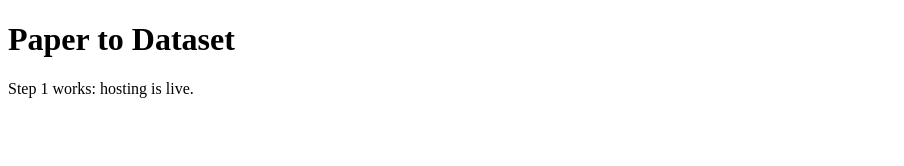
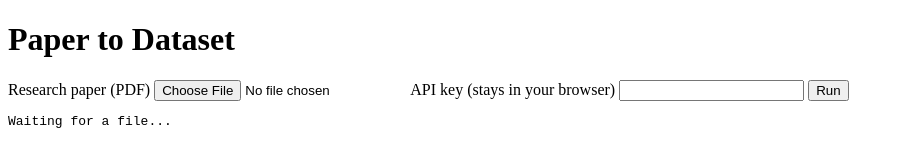
Before and after one commit to Not-Adithya/paper-to-dataset, a plain HTML site: page index.html in a window 1280 px wide. Shown: the whole page, without its empty margins (0-904 px from the left). Drawn offline with Linux system fonts and the light colour scheme.

Commit message:
Enhance index.html with file and API key inputs
Added file input for PDF and API key input field.

```diff
--- a/index.html
+++ b/index.html
@@ -4,9 +4,23 @@
   <meta charset="UTF-8">
   <meta name="viewport" content="width=device-width, initial-scale=1">
   <title>Paper to Dataset</title>
+  <link rel="stylesheet" href="style.css">
 </head>
 <body>
   <h1>Paper to Dataset</h1>
-  <p>Step 1 works: hosting is live.</p>
+
+  <label>Research paper (PDF)
+    <input type="file" id="pdfFile" accept="application/pdf">
+  </label>
+
+  <label>API key (stays in your browser)
+    <input type="password" id="apiKey" autocomplete="off">
+  </label>
+
+  <button id="runBtn">Run</button>
+
+  <pre id="output">Waiting for a file...</pre>
+
+  <script type="module" src="js/app.js"></script>
 </body>
 </html>
```
